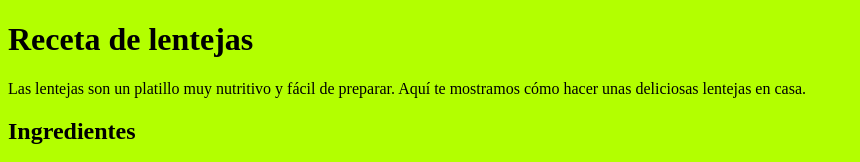
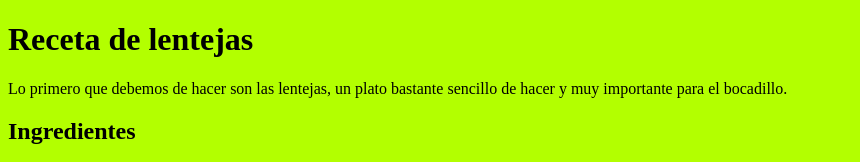
Before and after one commit to ferrr05/repositorio-trabajo-conjunto, a plain HTML site: page index.html in a window 1280 px wide. Shown: the top 162 px of the page, 0-860 px from the left. Drawn offline with Linux system fonts and the light colour scheme.

Commit message:
receta lentejas

```diff
--- a/index.html
+++ b/index.html
@@ -5,7 +5,8 @@
     </head>
     <body>
         <h1>Receta de lentejas</h1>
-        <p>Las lentejas son un platillo muy nutritivo y fácil de preparar. Aquí te mostramos cómo hacer unas deliciosas lentejas en casa.</p>
+        <p>Lo primero que debemos de hacer son las lentejas, un plato bastante sencillo de hacer y muy
+            importante para el bocadillo.</p>
         <h2>Ingredientes</h2>
         <ul>
             <li>1 taza de lentejas</li>
```
